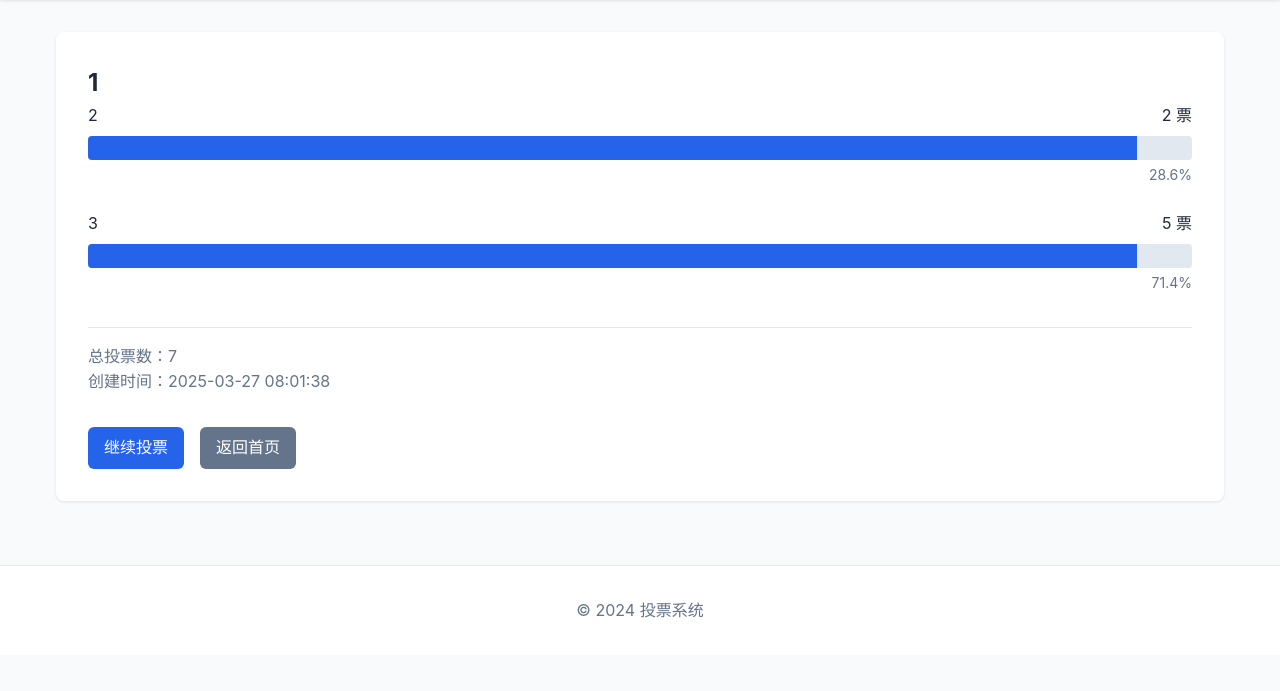
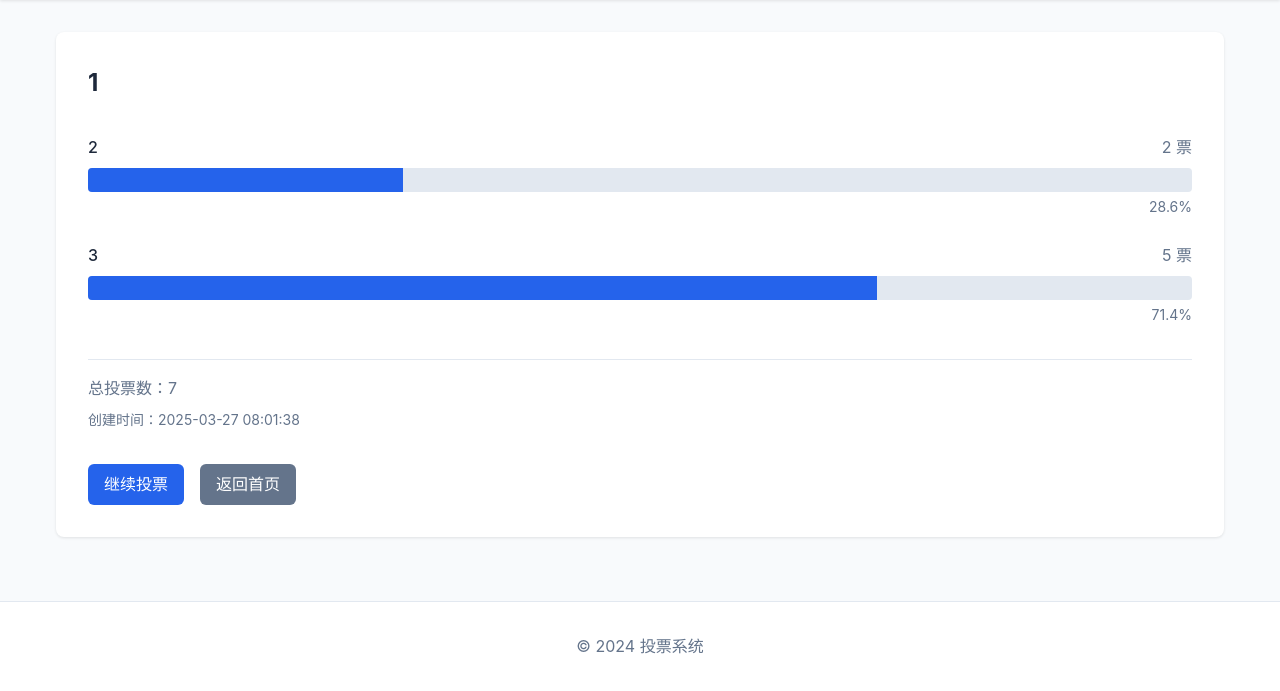
Before and after one commit to AllpickMode/vote, a Flask app: page /results/1 in a window 1280 px wide. Shown: the part 70-761 px from the top of the page. Run offline with Flask 3, Linux system fonts and the light colour scheme; data comes from the database, SQL or seed files in the repository; both versions use the stored data as it was after the commit; some libraries are stand-ins or nearby versions.

Commit message:
投票逻辑闭环

```diff
--- a/static/style.css
+++ b/static/style.css
@@ -240,6 +240,10 @@ nav ul a:hover {
     box-shadow: 0 1px 3px rgba(0, 0, 0, 0.1);
 }
 
+.results-list {
+    margin-top: 2rem;
+}
+
 .result-item {
     margin-bottom: 1.5rem;
 }
@@ -248,6 +252,14 @@ nav ul a:hover {
     display: flex;
     justify-content: space-between;
     margin-bottom: 0.5rem;
+}
+
+.option-text {
+    font-weight: 500;
+}
+
+.vote-count {
+    color: var(--secondary-color);
 }
 
 .progress-bar {
@@ -275,6 +287,11 @@ nav ul a:hover {
     padding-top: 1rem;
     border-top: 1px solid var(--border-color);
     color: var(--secondary-color);
+}
+
+.created-time {
+    margin-top: 0.5rem;
+    font-size: 0.875rem;
 }
 
 .results-actions {
--- a/templates/results.html
+++ b/templates/results.html
@@ -13,16 +13,14 @@
 
         <div class="results-list">
             {% for option in options %}
-                {% set percentage = (option.votes / total_votes.value * 100) if total_votes.value > 0 else 0 %}
+                {% set percentage = ((option.votes | float) / total_votes.value * 100) if total_votes.value > 0 else 0 %}
                 <div class="result-item">
                     <div class="result-header">
                         <span class="option-text">{{ option.option_text }}</span>
                         <span class="vote-count">{{ option.votes }} 票</span>
                     </div>
                     <div class="progress-bar">
-                        <div class="progress" style="width: 95%"
-                             title="{{ '%.1f'|format(percentage) }}%">
-                        </div>
+                        <div class="progress" style="width: {{ percentage }}%"></div>
                     </div>
                     <div class="percentage">
                         {{ "%.1f"|format(percentage) }}%
```
Also changed, not shown: votes.db.
